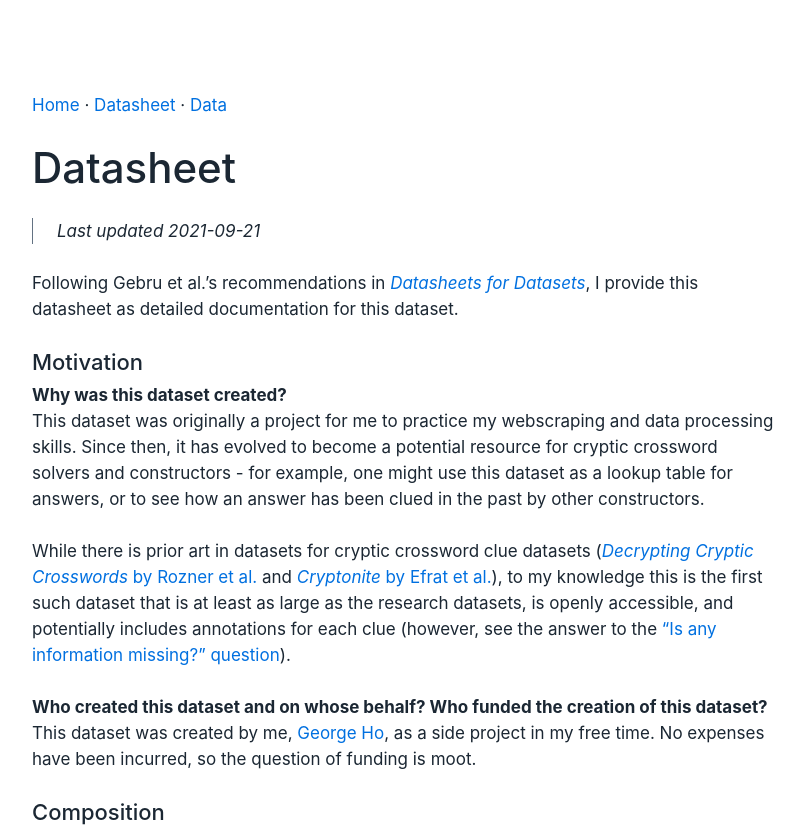
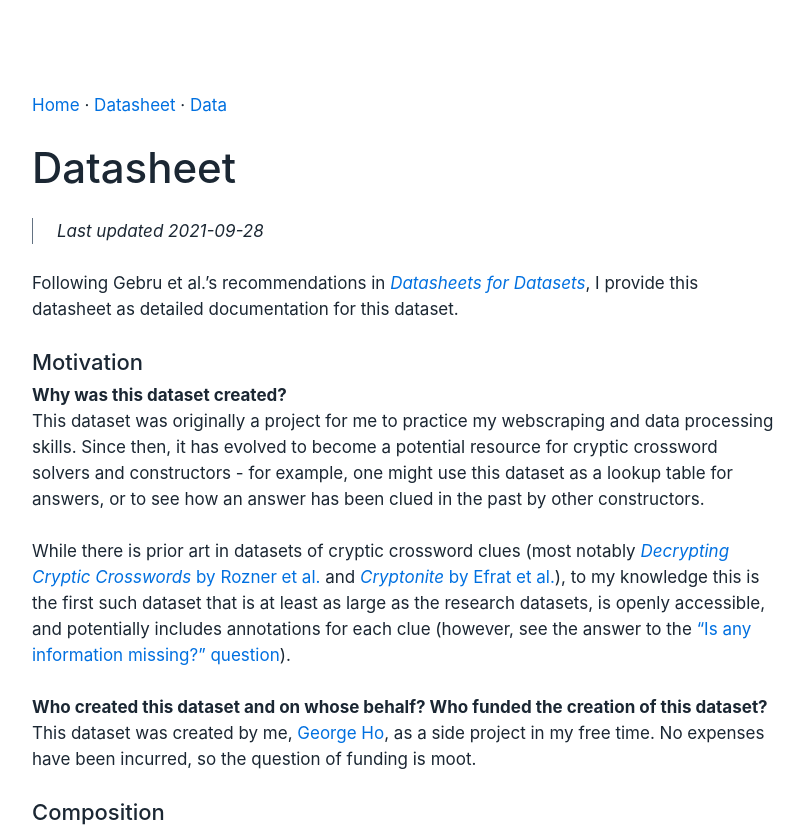
Before and after one commit to eigenfoo/cryptics, a Python web app: template templates/pages/datasheet.html in a window 1280 px wide. Shown: the top 833 px of the page, without its empty margins (20-824 px from the left). Run offline with Jinja, Linux system fonts and the light colour scheme; the template is opened without the code that fills it, so the values that code supplies are empty.

Commit message:
Update docs

```diff
--- a/templates/index.html
+++ b/templates/index.html
@@ -7,7 +7,7 @@
   <meta name="generator" content="pandoc-markdown-css-theme" />
   <meta name="viewport" content="width=device-width, initial-scale=1.0, user-scalable=yes" />
   <meta name="author" content="George Ho" />
-  <meta name="dcterms.date" content="2021-09-21" />
+  <meta name="dcterms.date" content="2021-09-28" />
   <meta name="description" content="A dataset of cryptic crossword clues, collected from various blogs and publicly available digital archives." />
   <title>A Dataset of Cryptic Crossword Clues</title>
   <link rel="stylesheet" href="../static/css/theme.css" />
@@ -25,7 +25,7 @@
 </nav>
 <h1 class="title">A Dataset of Cryptic Crossword Clues</h1>
 <blockquote class="metadata">
-<p class="date "><time datetime="2021-09-21">Last updated 2021-09-21</time></p>
+<p class="date "><time datetime="2021-09-28">Last updated 2021-09-28</time></p>
 </blockquote>
 </header>
 
--- a/templates/pages/datasheet.html
+++ b/templates/pages/datasheet.html
@@ -7,7 +7,7 @@
   <meta name="generator" content="pandoc-markdown-css-theme" />
   <meta name="viewport" content="width=device-width, initial-scale=1.0, user-scalable=yes" />
   <meta name="author" content="George Ho" />
-  <meta name="dcterms.date" content="2021-09-21" />
+  <meta name="dcterms.date" content="2021-09-28" />
   <meta name="description" content="A dataset of cryptic crossword clues, collected from various blogs and publicly available digital archives." />
   <title>Datasheet</title>
   <link rel="stylesheet" href="../../static/css/theme.css" />
@@ -25,7 +25,7 @@
 </nav>
 <h1 class="title">Datasheet</h1>
 <blockquote class="metadata">
-<p class="date "><time datetime="2021-09-21">Last updated 2021-09-21</time></p>
+<p class="date "><time datetime="2021-09-28">Last updated 2021-09-28</time></p>
 </blockquote>
 </header>
 
@@ -35,7 +35,7 @@
 <h2 id="motivation">Motivation</h2>
 <h3 id="why-was-this-dataset-created">Why was this dataset created?</h3>
 <p>This dataset was originally a project for me to practice my webscraping and data processing skills. Since then, it has evolved to become a potential resource for cryptic crossword solvers and constructors - for example, one might use this dataset as a lookup table for answers, or to see how an answer has been clued in the past by other constructors.</p>
-<p>While there is prior art in datasets for cryptic crossword clue datasets (<a href="https://arxiv.org/abs/2104.08620"><em>Decrypting Cryptic Crosswords</em> by Rozner et al.</a> and <a href="https://arxiv.org/abs/2103.01242"><em>Cryptonite</em> by Efrat et al.</a>), to my knowledge this is the first such dataset that is at least as large as the research datasets, is openly accessible, and potentially includes annotations for each clue (however, see the answer to the <a href="/datasheet#is-any-information-missing-from-individual-rows">“Is any information missing?” question</a>).</p>
+<p>While there is prior art in datasets of cryptic crossword clues (most notably <a href="https://arxiv.org/abs/2104.08620"><em>Decrypting Cryptic Crosswords</em> by Rozner et al.</a> and <a href="https://arxiv.org/abs/2103.01242"><em>Cryptonite</em> by Efrat et al.</a>), to my knowledge this is the first such dataset that is at least as large as the research datasets, is openly accessible, and potentially includes annotations for each clue (however, see the answer to the <a href="/datasheet#is-any-information-missing-from-individual-rows">“Is any information missing?” question</a>).</p>
 <h3 id="who-created-this-dataset-and-on-whose-behalf-who-funded-the-creation-of-this-dataset">Who created this dataset and on whose behalf? Who funded the creation of this dataset?</h3>
 <p>This dataset was created by me, <a href="https://www.eigenfoo.xyz">George Ho</a>, as a side project in my free time. No expenses have been incurred, so the question of funding is moot.</p>
 <h2 id="composition">Composition</h2>
@@ -194,7 +194,7 @@
 <p>The second part is a collection of functions that each take the scraped HTML and attempt to parse out the data using <code>beautifulsoup</code> and <code>pandas</code>. Since blog posts are written by a small team of individual bloggers - many of whom stick with a particular blog post template - there are only a small number (less than a dozen) of distinct “types” of blog posts, from an HTML parsing perspective. Accordingly, there are around a dozen functions, which are called successively until one of them doesn’t crash and returns a table of parsed clues. This parsed table then gets written to SQLite.</p>
 <p>The third part is human evaluation of the clues. Between the human errors from the blogger and machine errors from the parsing code, it’s informative to manually look through a sample of the clues for any errors<span class="sidenote-wrapper"><label for="sn-1" class="margin-toggle sidenote-number"></label><input type="checkbox" id="sn-1" class="margin-toggle"/><span class="sidenote">I’ve gamified this with a CLI “cryptic clue practice tool” (<a href="https://github.com/eigenfoo/cryptics/blob/main/cryptics/review.py"><code>review.py</code></a>), which displays a random clue, allows the user to ask for crossing letters as hints, prompts the user for the answer, and prompts the user to review and edit the clue if necessary.<br />
 <br />
-</span></span>. This has uncovered a number of systematic errors, which can be corrected by either modifying the parsing code and re-parsing the saved HTML, or by simply running ad hoc SQL queries against the table of parsed clues. However, since it’s logistically infeasible to manually review all the clues, it’s admittedly difficult to see what further value human evaluation brings.</p>
+</span></span>. This has uncovered a number of systematic errors, which can be corrected by either modifying the parsing code and re-parsing the saved HTML, or by simply running <em>ad hoc</em> SQL queries against the table of parsed clues. However, since it’s logistically infeasible to manually review all the clues, it’s admittedly difficult to see what further value human evaluation brings.</p>
 <h3 id="who-was-involved-in-the-data-collection-process-and-how-were-they-compensated">Who was involved in the data collection process and how were they compensated?</h3>
 <p>Since this dataset is the result of a side project in my free time, the only person involved in the data collection process was me, <a href="https://www.eigenfoo.xyz/">George Ho</a>. I was not compensated for this work.</p>
 <h3 id="over-what-time-frame-was-the-data-collected">Over what time frame was the data collected?</h3>
@@ -203,10 +203,11 @@
 <h3 id="was-any-preprocessingcleaning-of-the-data-done">Was any preprocessing/cleaning of the data done?</h3>
 <p>Yes. As described in <a href="/datasheet#collection-process">the Collection Process section</a>, the raw HTML is “preprocessed” by parsing the unstructured HTML into a structured table of clues and answers. This parsing is the main value proposition of this dataset over the raw blog posts, and the clues and answers are now presented in a centralized, structured and searchable format.</p>
 <h3 id="is-the-software-used-to-preprocessclean-the-data-available">Is the software used to preprocess/clean the data available?</h3>
-<p><a href="https://github.com/eigenfoo/cryptics">Yes, you can view it on GitHub.</a> The following four modules contain the preprocessing and cleaning code:</p>
+<p><a href="https://github.com/eigenfoo/cryptics">Yes, you can view it on GitHub.</a> The following five modules contain the preprocessing and cleaning code:</p>
 <ul>
 <li><a href="https://github.com/eigenfoo/cryptics/blob/main/cryptics/lists.py"><code>cryptics/lists.py</code></a></li>
 <li><a href="https://github.com/eigenfoo/cryptics/blob/main/cryptics/puzzes.py"><code>cryptics/puzzes.py</code></a></li>
+<li><a href="https://github.com/eigenfoo/cryptics/blob/main/cryptics/specials.py"><code>cryptics/specials.py</code></a></li>
 <li><a href="https://github.com/eigenfoo/cryptics/blob/main/cryptics/tables.py"><code>cryptics/tables.py</code></a></li>
 <li><a href="https://github.com/eigenfoo/cryptics/blob/main/cryptics/text.py"><code>cryptics/text.py</code></a></li>
 </ul>
```
Also changed, not shown: docs/datasheet.md (+5 -4 lines).
